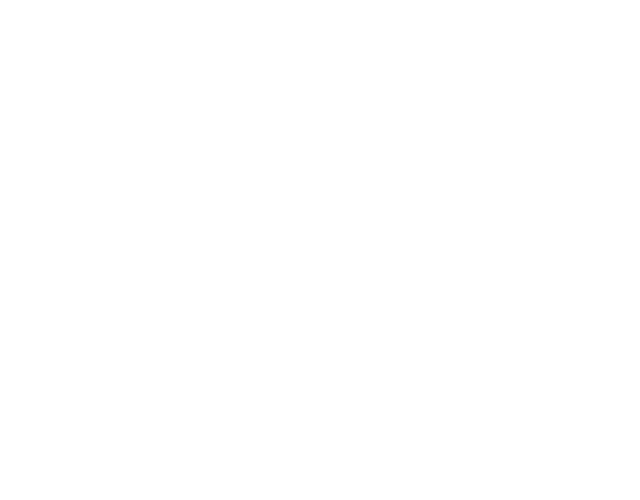
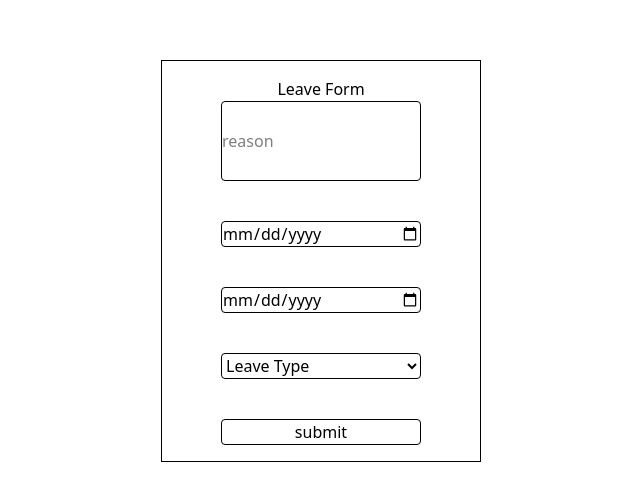
Before and after one commit to udai002/mom-employee-portal, a React (Vite) app: page /leaveform in a window 1280 px wide. Before the commit this address had no page. Shown: the top 500 px of the page, without its empty margins (319-959 px from the left). Built offline with nearby package versions, Linux system fonts and the light colour scheme.

Commit message:
leave form

```diff
--- a/src/App.jsx
+++ b/src/App.jsx
@@ -10,6 +10,7 @@
 import {UserProvider} from './context/UserContext'
 import ProtectedRoute from './components/protectedRoute.'
 import EditEmployee from './pages/EditEmployee'
+import LeaveForm from './pages/LeaveForm'
 
 
 function App() {
@@ -26,6 +27,7 @@
         <Route path="/user" Component={UserForm} />
         <Route path='/admin' Component={AdminPortal} />
         <Route path='/editEmployee' Component={EditEmployee} />
+        <Route path='/leaveform' Component={LeaveForm}/>
       </Routes>
       </BrowserRouter>
     </UserProvider>
--- a/src/components/Navbar.jsx
+++ b/src/components/Navbar.jsx
@@ -22,12 +22,15 @@
     if(!localStorage.getItem("jwt_token")){
       navigate("/login")
     }
-
+  const toLeaveForm=()=>{
+   navigate('/LeaveForm')
+  }
   return (
     <div>
       <div className='p-4 px-6 flex  justify-between bg-[#00a99d]'>
         <h1 className='font-bold text-white'>MOM Pharmcay Employment Portal</h1>
         <div className='flex items-center'>
+          <div className='flex' onClick={toLeaveForm}>Apply for leave</div>
             <div className='flex mr-4'>
             <FaUserCircle className='text-2xl' /> <span className='ml-2 text-black font-bold'>{user && user.username}</span>
             </div>
--- /dev/null
+++ b/src/pages/LeaveForm.jsx
@@ -0,0 +1,63 @@
+import React, { use, useState } from 'react'
+
+const LeaveForm = () => {
+const [formData,setformData]=useState({
+    reason:'',
+    from:'',
+    to:'',
+    LeaveType:''
+})
+
+   function  handleChange(e){
+   const {name,value}=e.target
+   setformData(prev=>({
+    ...prev,
+    [name]:value
+   }))
+}
+const handleSubmit= async(e)=>{
+    e.preventDefault()
+    console.log("this is the form data",formData.reason,formData.from,formData.to,"this is the leave type",formData.LeaveType);
+    const apiurl=`${import.meta.env.VITE_BACKEND_URL}/api/leave/apply`;
+    const options={
+      method:"POST",
+      headers:{
+        'content-type':"application/json"
+      },
+      body:JSON.stringify({formData})
+    }
+    const response=await fetch(apiurl,options)
+    if(response){
+      console.log("successfully posted the data to the backend");
+    }
+    else{
+      console.log("unable to post the data to the backend");
+    }
+}
+  return (
+    <>
+    <div className=' flex justify-center items-center mt-15'>
+    <div className='border-1 w-80 justify-center items-center p-4'>
+    <div className=' flex  flex-col items-center '>
+       <p>Leave Form</p>
+        <div className='flex flex-col w-50 gap-10 '>
+        <input type="text" placeholder='reason'  name="reason"value={formData.reason} onChange={handleChange} className='border-1 rounded h-20'/>
+        <input type="date"  className='border-1 rounded' name="from" value={formData.from} onChange={handleChange}/>
+        <input type="date" className='border-1 rounded' name="to" value={formData.to} onChange={handleChange}/>
+        <select className='border-1 rounded ' name="LeaveType" onChange={handleChange} value={formData.LeaveType}>
+            <option value="">Leave Type</option>
+            <option value="sick Leave">Sick Leave</option>
+            <option value="Personal">Personal</option>
+            <option value="Others">Others</option>
+        </select>
+        <input type="button" value="submit" className='border-1 rounded' onClick={handleSubmit}/>
+    </div>
+    </div>
+
+    </div>
+    </div>
+    </>
+  )
+}
+
+export default LeaveForm
```
